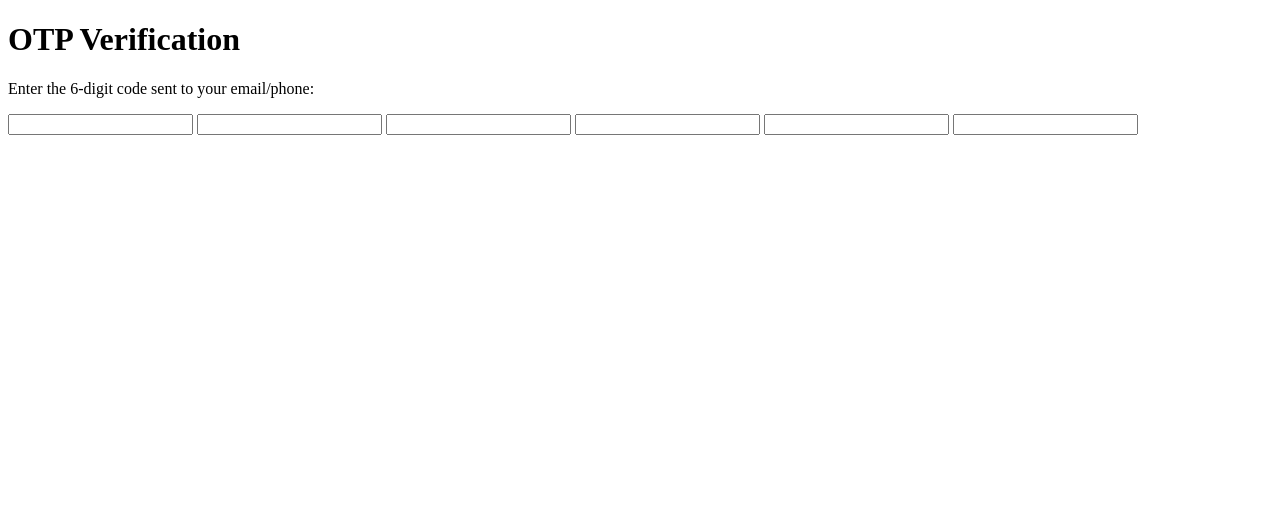
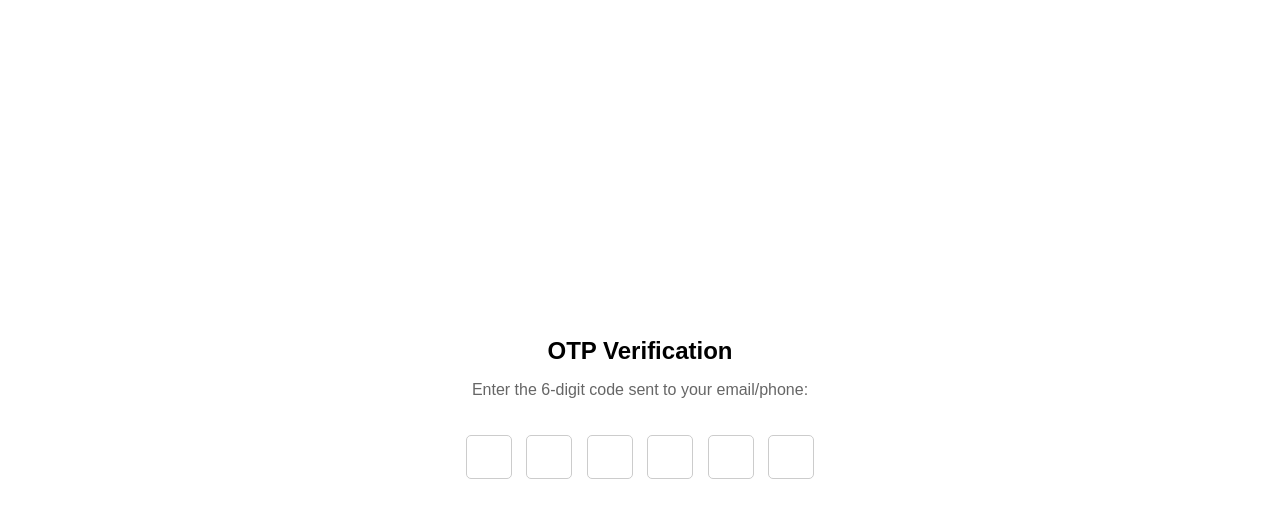
Before and after one commit to acciojob/OTP-Kanchanprajapat, a website: page main.html in a window 1280 px wide. Drawn offline with Linux system fonts and the light colour scheme.

Commit message:
created a submission

```diff
--- a/styles.css
+++ b/styles.css
@@ -1 +1,38 @@
 /*  your css code here. If applicable */
+body {
+  font-family: Arial, sans-serif;
+  display: flex;
+  justify-content: center;
+  align-items: center;
+  height: 100vh;
+  margin: 0;
+}
+
+.container {
+  text-align: center;
+}
+
+.code-container {
+  display: inline-block;
+  margin-top: 20px;
+}
+
+.code {
+  width: 40px;
+  height: 40px;
+  font-size: 24px;
+  text-align: center;
+  margin: 0 5px;
+  border: 1px solid #ccc;
+  border-radius: 5px;
+}
+
+#verification_heading {
+  font-size: 24px;
+  margin-bottom: 10px;
+}
+
+#verification_subtext {
+  font-size: 16px;
+  color: #666;
+}
```
